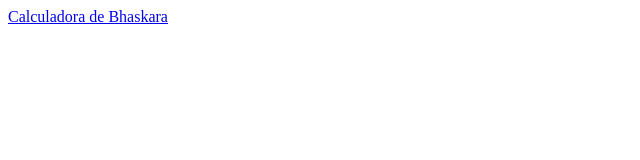
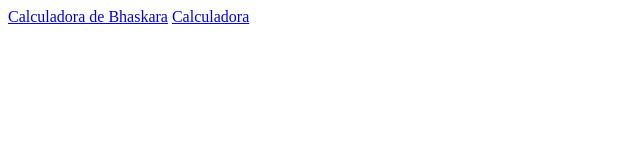
Before and after one commit to HenriqueHBM/Matematica, a plain HTML site: page index.html in a window 1280 px wide. Shown: the whole page, without its empty margins (0-640 px from the left). Drawn offline with Linux system fonts and the light colour scheme.

Commit message:
Update index.html

```diff
--- a/index.html
+++ b/index.html
@@ -8,6 +8,7 @@
 
 <body>
     <a href="./bhask/index.html">Calculadora de Bhaskara</a>
+    <a href="./caluladora/index.html">Calculadora</a>
 </body>
 
 </html>
```
